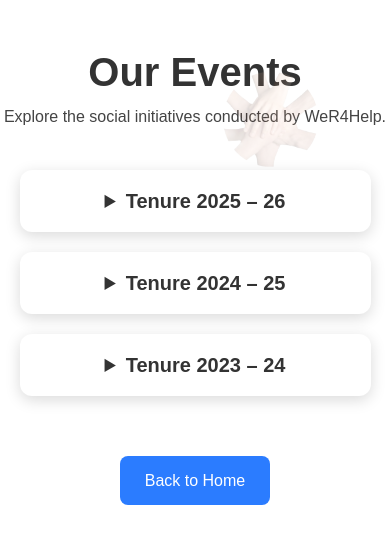
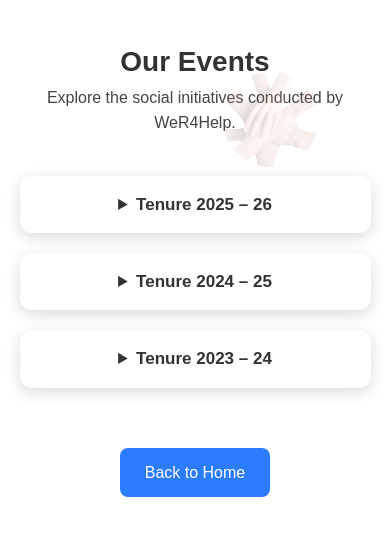
Before and after one commit to wer4help/wer4help-website, a Flask app: page /events in a window 390 px wide. Shown: the top 544 px of the page. Run offline with Flask 3, Linux system fonts and the light colour scheme.

Commit message:
Refactor CSS for events section and styling

```diff
--- a/static/css/events.css
+++ b/static/css/events.css
@@ -2,6 +2,7 @@ body{
 font-family: Arial, sans-serif;
 background:#f4f4f4;
 text-align:center;
+margin:0;
 }
 
 /* header */
@@ -18,6 +19,7 @@ body{
 .subtitle{
 color:#444;
 margin-bottom:30px;
+font-size:16px;
 }
 
 /* watermark */
@@ -36,7 +38,7 @@ body{
 margin-top:40px;
 }
 
-/* dropdown boxes */
+/* event boxes */
 
 .event-box{
 width:750px;
@@ -48,11 +50,15 @@ body{
 box-shadow:0 4px 15px rgba(0,0,0,0.15);
 }
 
+/* inner boxes */
+
 .event-box.inner{
 width:95%;
+margin-top:15px;
+box-shadow:0 3px 10px rgba(0,0,0,0.1);
 }
 
-/* summary */
+/* summary text */
 
 summary{
 font-size:20px;
@@ -91,3 +97,21 @@ summary{
 .btn:hover{
 background:#1a5fd1;
 }
+
+/* mobile */
+
+@media (max-width:600px){
+
+.title{
+font-size:28px;
+}
+
+summary{
+font-size:17px;
+}
+
+.subtitle{
+padding:0 15px;
+}
+
+}
```
Lines whose indentation alone changed are shown as unchanged.
